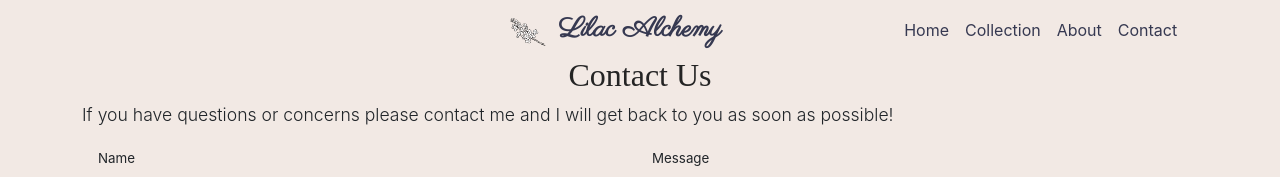
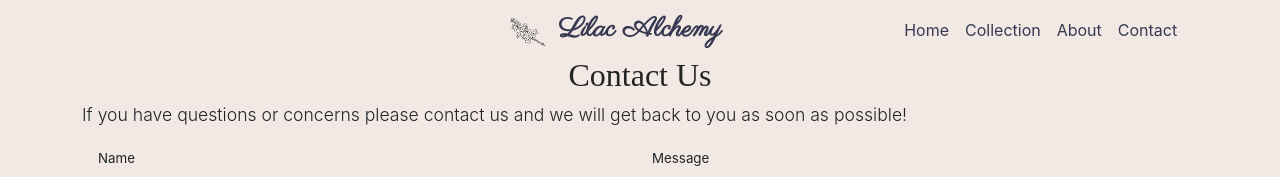
Before and after one commit to GNikroo/lilac-alchemy, a React (Create React App) app in the folder lilac-alchemy/: page /contact in a window 1280 px wide. Shown: the top 177 px of the page. Built offline with nearby package versions, Linux system fonts and the light colour scheme; a web font is replaced by a local one.

Commit message:
Word choice change

```diff
--- a/lilac-alchemy/src/components/Contact.js
+++ b/lilac-alchemy/src/components/Contact.js
@@ -36,8 +36,8 @@ const Contact = () => {
               <Form data-netlify="true" name="contact" onSubmit={handleSubmit}>
                 <input type="hidden" name="form-name" value="contact" />
                 <Card.Text>
-                  If you have questions or concerns please contact me and I will
-                  get back to you as soon as possible!
+                  If you have questions or concerns please contact us and we
+                  will get back to you as soon as possible!
                 </Card.Text>
                 <Row className="px-3">
                   <Col md={6} sm={6}>
```
